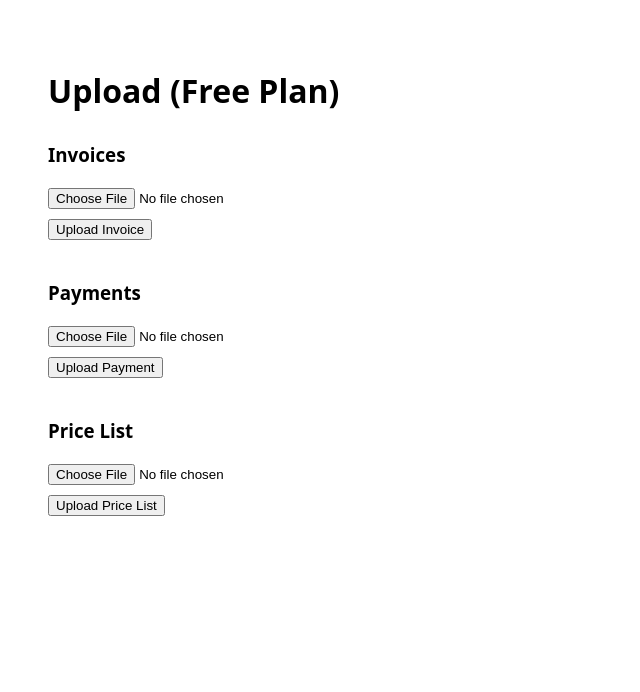
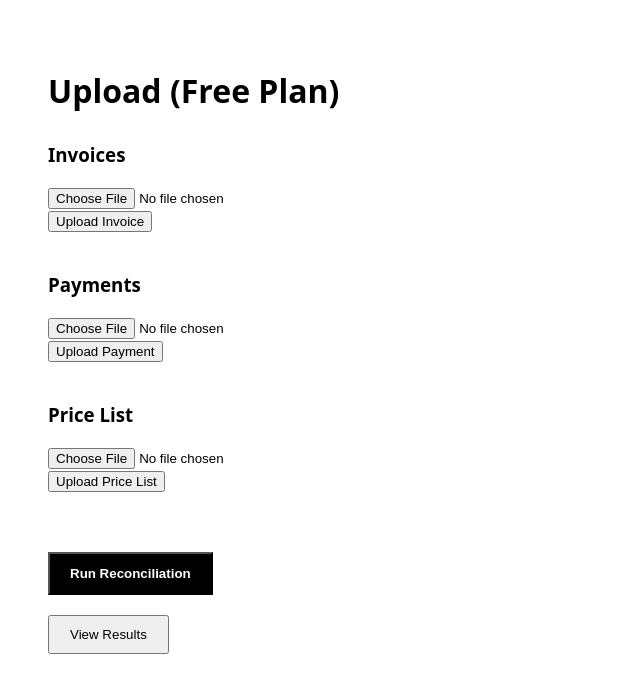
Before and after one commit to boskovasiljevic90/effluxa, a Next.js app: page /app/upload in a window 1280 px wide. Shown: the top 692 px of the page, without its empty margins (0-640 px from the left). Built offline with nearby package versions, Linux system fonts and the light colour scheme.

Commit message:
add reconcile button and results link

```diff
--- a/app/app/upload/page.tsx
+++ b/app/app/upload/page.tsx
@@ -7,6 +7,7 @@ export default function UploadPage() {
   const [paymentFile, setPaymentFile] = useState<File | null>(null);
   const [priceFile, setPriceFile] = useState<File | null>(null);
   const [response, setResponse] = useState<any>(null);
+  const [runResponse, setRunResponse] = useState<any>(null);
 
   async function upload(kind: string, file: File | null) {
     if (!file) return alert("Select file first");
@@ -23,6 +24,17 @@ export default function UploadPage() {
     setResponse(data);
   }
 
+  async function runReconcile() {
+    const res = await fetch("/api/reconcile/run", {
+      method: "POST",
+      headers: { "Content-Type": "application/json" },
+      body: JSON.stringify({ orgId: "demo-org" }),
+    });
+
+    const data = await res.json();
+    setRunResponse(data);
+  }
+
   return (
     <div style={{ padding: 40 }}>
       <h1 style={{ fontSize: 32, fontWeight: 800 }}>
@@ -33,10 +45,7 @@ export default function UploadPage() {
         <h3>Invoices</h3>
         <input type="file" onChange={(e) => setInvoiceFile(e.target.files?.[0] || null)} />
         <br />
-        <button
-          style={{ marginTop: 10 }}
-          onClick={() => upload("invoices", invoiceFile)}
-        >
+        <button onClick={() => upload("invoices", invoiceFile)}>
           Upload Invoice
         </button>
       </div>
@@ -45,10 +54,7 @@ export default function UploadPage() {
         <h3>Payments</h3>
         <input type="file" onChange={(e) => setPaymentFile(e.target.files?.[0] || null)} />
         <br />
-        <button
-          style={{ marginTop: 10 }}
-          onClick={() => upload("payments", paymentFile)}
-        >
+        <button onClick={() => upload("payments", paymentFile)}>
           Upload Payment
         </button>
       </div>
@@ -57,12 +63,37 @@ export default function UploadPage() {
         <h3>Price List</h3>
         <input type="file" onChange={(e) => setPriceFile(e.target.files?.[0] || null)} />
         <br />
-        <button
-          style={{ marginTop: 10 }}
-          onClick={() => upload("price-list", priceFile)}
-        >
+        <button onClick={() => upload("price-list", priceFile)}>
           Upload Price List
         </button>
+      </div>
+
+      <div style={{ marginTop: 60 }}>
+        <button
+          style={{
+            background: "black",
+            color: "white",
+            padding: "12px 20px",
+            fontWeight: 600,
+          }}
+          onClick={runReconcile}
+        >
+          Run Reconciliation
+        </button>
+      </div>
+
+      {runResponse && (
+        <pre style={{ marginTop: 20 }}>
+          {JSON.stringify(runResponse, null, 2)}
+        </pre>
+      )}
+
+      <div style={{ marginTop: 20 }}>
+        <a href="/app/results">
+          <button style={{ padding: "10px 20px" }}>
+            View Results
+          </button>
+        </a>
       </div>
 
       {response && (
```
